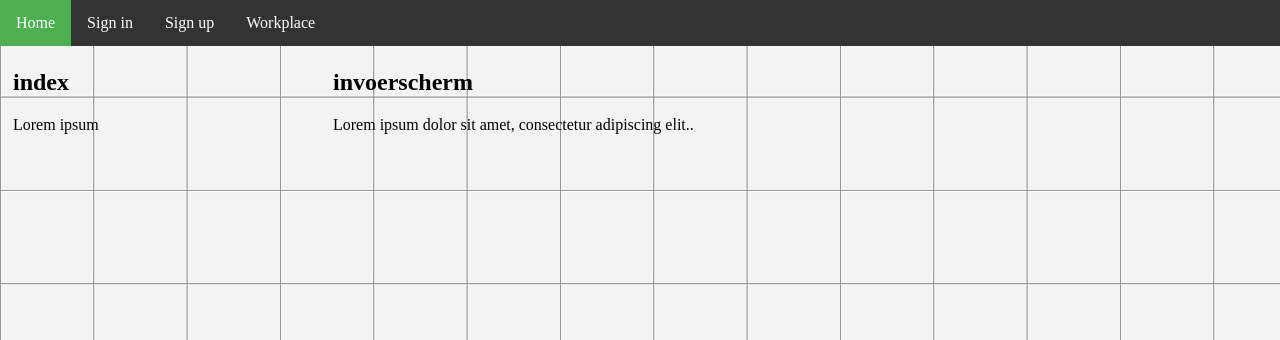
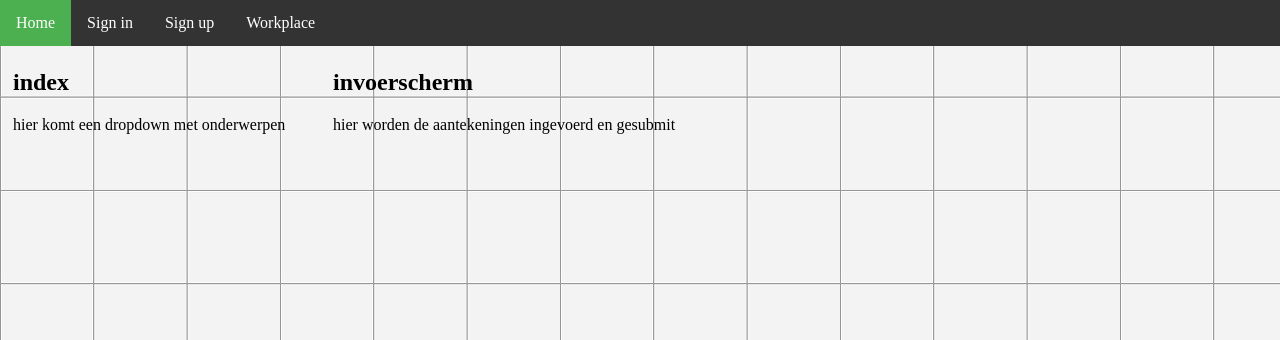
Before and after one commit to sgehin/InvoerAantekeningen, a PHP site: page /workplace.php in a window 1280 px wide; the page is wider, and only the part inside the window is pictured. Shown: the part 90-430 px from the top of that part. Run offline with PHP 8.4, Linux system fonts and the light colour scheme.

Commit message:
plaatsen van placeholders geeft errors

```diff
--- a/workplace.php
+++ b/workplace.php
@@ -32,7 +32,7 @@
                     <tr>
                         <td>
                             <h2>index</h2>
-                            <p>Lorem ipsum </p>
+                            <p>hier komt een dropdown met onderwerpen </p>
                         </td>
                     </tr>
                 </table>
@@ -42,7 +42,7 @@
                     <tr>
                         <td>
                 <h2>invoerscherm</h2>
-                <p>Lorem ipsum dolor sit amet, consectetur adipiscing elit..</p>
+                <p>hier worden de aantekeningen ingevoerd en gesubmit</p>
                  </td>
                     </tr>
                 </table>
```
Also changed, not shown: CreateAccount.php (+10 -3 lines).
